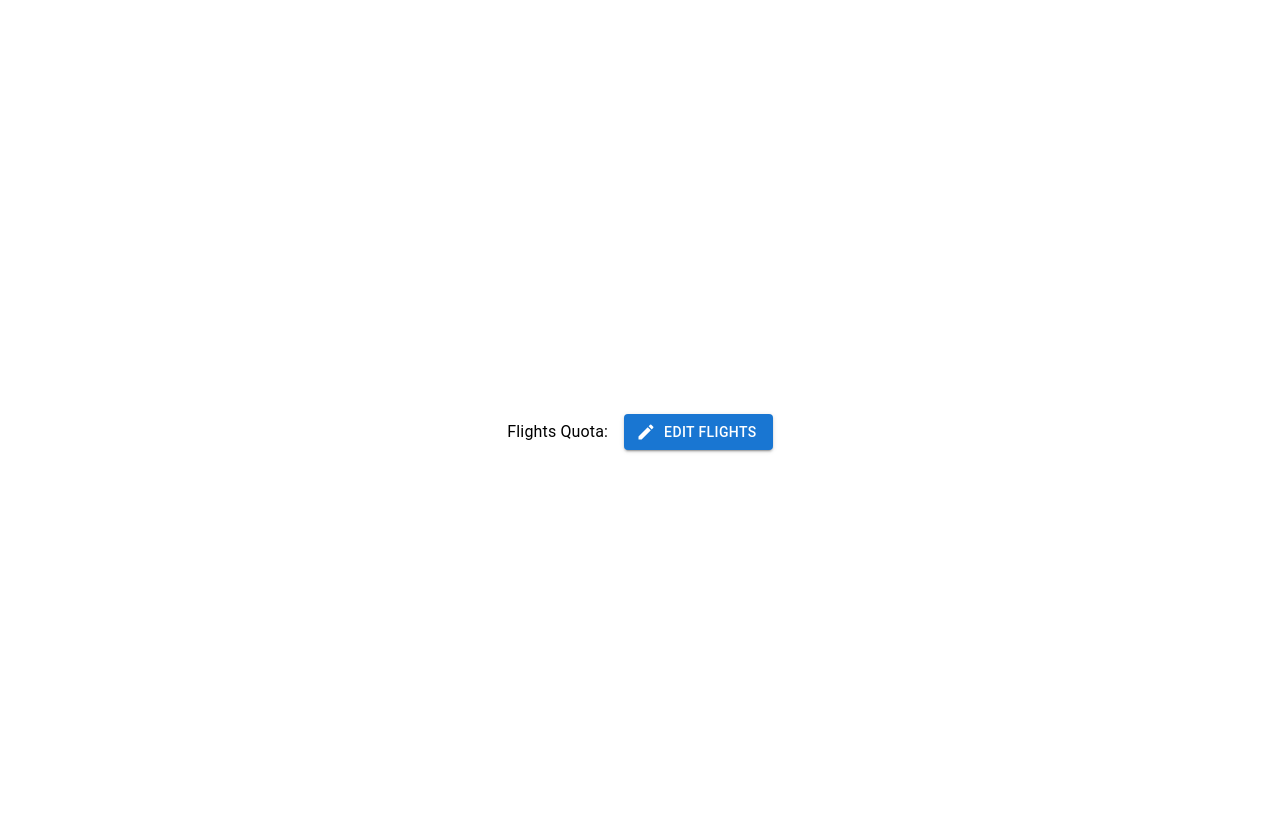
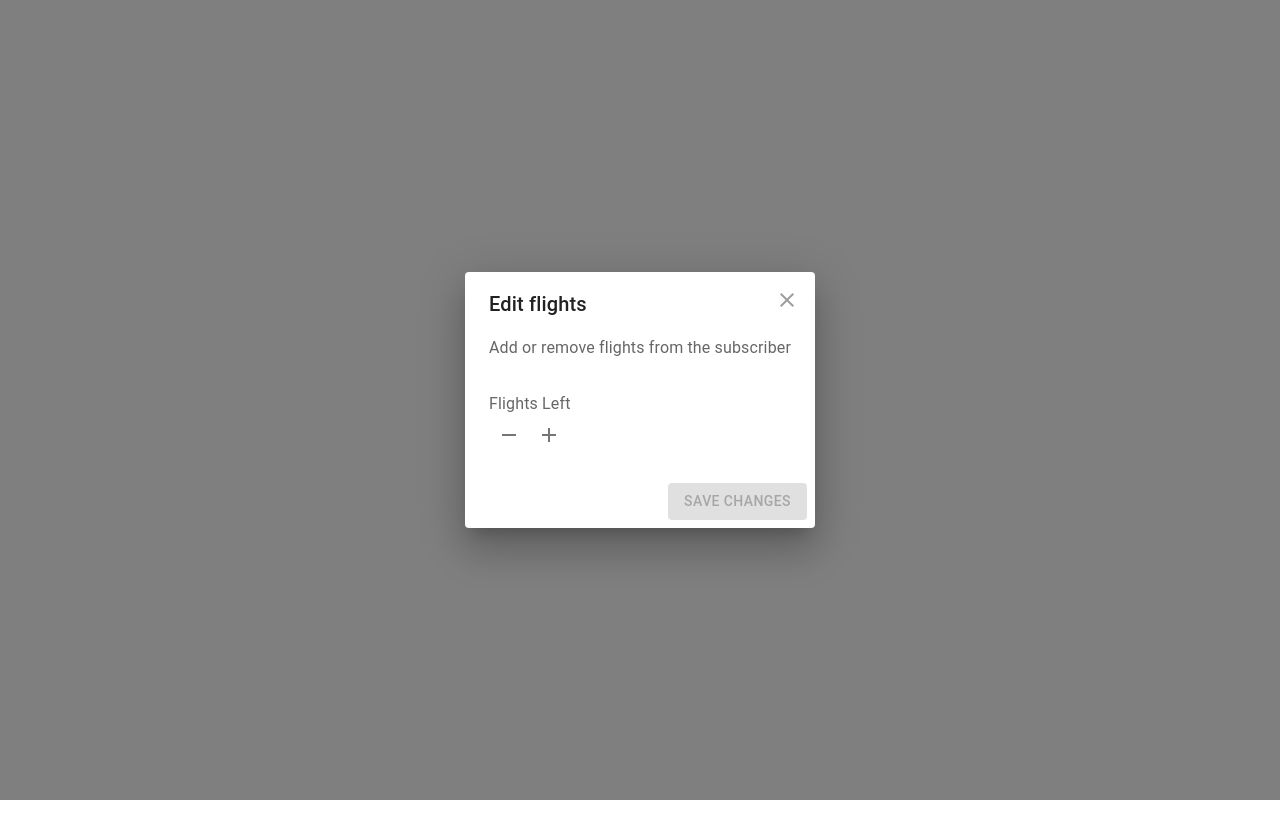
Before and after one commit to azymazy/flights-quota-modal, a React (Vite) app: page / in a window 1280 px wide. Both pictures are taken after a click on the button "EDIT FLIGHTS". Shown: the top 838 px of the page. Built offline with nearby package versions, Linux system fonts and the light colour scheme; no server answers.

Commit message:
Add ModalFlightsQuota

```diff
--- /dev/null
+++ b/src/features/ModalFlightsQuota/index.tsx
@@ -0,0 +1,130 @@
+import { useState } from 'react'
+import { useFlightsQuotaMutation } from '@/shared'
+import {
+  Button,
+  Dialog,
+  DialogActions,
+  DialogContent,
+  DialogContentText,
+  DialogTitle,
+  IconButton,
+  Stack,
+} from '@mui/material'
+import { Theme } from '@mui/material/styles'
+import { Notification } from '@/shared'
+import IconClose from '@mui/icons-material/Close'
+
+import { NumberControl } from './NumberControl'
+
+const MIN_QUOTA = 0
+const MAX_QUOTA = 3
+
+const QUOTA_INCREASING_MOTIVES = [
+  'Subscriber canceled flight',
+  'Airline canceled flight',
+  'Customer compensation',
+  'Other',
+]
+const QUOTA_DECREASING_MOTIVES = [
+  'Flight not redeposited after a flight cancellation',
+  'Subscriber had log in or password issues',
+  'Subscriber had issues when booking',
+  'Subscription has not renewed correctly',
+  'Other',
+]
+
+const IconCloseStyles = (theme: Theme) => ({
+  position: 'absolute',
+  right: 8,
+  top: 8,
+  color: theme.palette.grey[500],
+})
+
+type Quota = number
+
+type ModalFlightsQuotaProps = {
+  initialValue: Quota
+  isOpen: boolean
+  onClose: () => void
+}
+
+const getMotiveOptions = (initialValue, value) => {
+  if (value > initialValue) return QUOTA_INCREASING_MOTIVES
+  if (value < initialValue) return QUOTA_DECREASING_MOTIVES
+
+  return []
+}
+
+export function ModalFlightsQuota({
+  initialValue,
+  isOpen,
+  onClose,
+}: ModalFlightsQuotaProps) {
+  const [updatedQuota, setUpdatedQuota] = useState<Quota | null>(null)
+  const [motive, setMotive] = useState(null)
+  const quota = updatedQuota ?? initialValue
+  const { mutate, isError } = useFlightsQuotaMutation()
+
+  const motiveOptions = getMotiveOptions(initialValue, quota)
+  const isSaveButtonActive = quota !== initialValue && !!motive
+  const handleQuotaChange = (value: number) => {
+    if (value === initialValue) {
+      setMotive(null)
+    }
+    setUpdatedQuota(value)
+  }
+  const handleClose = () => {
+    setUpdatedQuota(null)
+    setMotive(null)
+    onClose()
+  }
+  const handleSave = () => {
+    mutate({ quota, motive })
+    handleClose()
+  }
+
+  return (
+    <>
+      {isError && <Notification message="Flights quota update failed" />}
+      <Dialog closeAfterTransition={false} open={isOpen} onClose={handleClose}>
+        <DialogTitle>Edit flights</DialogTitle>
+        <DialogContent>
+          <DialogContentText mb={4}>
+            Add or remove flights from the subscriber
+          </DialogContentText>
+          <Stack direction="row" justifyContent="space-between">
+            <NumberControl
+              min={MIN_QUOTA}
+              max={MAX_QUOTA}
+              onChange={handleQuotaChange}
+              value={quota}
+            />
+            {/*
+            <SelectMotive
+              disabled={quota === initialValue}
+              onChange={setMotive}
+              options={motiveOptions}
+              value={motive}
+            /> */}
+          </Stack>
+        </DialogContent>
+        <DialogActions>
+          <Button
+            disabled={!isSaveButtonActive}
+            onClick={handleSave}
+            variant="contained"
+          >
+            SAVE CHANGES
+          </Button>
+        </DialogActions>
+        <IconButton
+          aria-label="close"
+          onClick={handleClose}
+          sx={IconCloseStyles}
+        >
+          <IconClose />
+        </IconButton>
+      </Dialog>
+    </>
+  )
+}
--- /dev/null
+++ b/src/features/index.ts
@@ -0,0 +1 @@
+export * from './ModalFlightsQuota'
--- a/src/pages/flights-quota/ui.tsx
+++ b/src/pages/flights-quota/ui.tsx
@@ -1,7 +1,8 @@
-import { useFlightsQuotaQuery } from './api'
+import { useFlightsQuotaQuery } from '../../shared/api'
 import { Button, Stack, Typography } from '@mui/material'
 import IconEdit from '@mui/icons-material/Edit'
 import { useIsOpen } from '@/shared'
+import { ModalFlightsQuota } from '@/features'
 
 export function PageFlightsQuota() {
   const { data: quota, isPending } = useFlightsQuotaQuery()
@@ -17,11 +18,11 @@ export function PageFlightsQuota() {
           Edit flights
         </Button>
       </Stack>
-      {/* <ModalFlightsQuota
+      <ModalFlightsQuota
         onClose={onClose}
         initialValue={quota}
         isOpen={isOpen}
-      /> */}
+      />
     </Stack>
   )
 }
--- a/src/shared/index.ts
+++ b/src/shared/index.ts
@@ -1,2 +1,4 @@
+export * from './api'
 export * from './config'
 export * from './hooks'
+export * from './ui'
--- /dev/null
+++ b/src/shared/ui/Notification.tsx
@@ -0,0 +1,25 @@
+import { Alert, Snackbar, AlertProps } from '@mui/material'
+import { useIsOpen } from '@/shared'
+
+type NotificationProps = {
+  message: string
+  severity?: AlertProps['severity']
+}
+
+export function Notification({
+  message,
+  severity = 'error',
+}: NotificationProps) {
+  const { isOpen, onClose } = useIsOpen(true)
+
+  return (
+    <Snackbar
+      autoHideDuration={5000}
+      anchorOrigin={{ vertical: 'top', horizontal: 'right' }}
+      onClose={onClose}
+      open={isOpen}
+    >
+      <Alert severity={severity}>{message}</Alert>
+    </Snackbar>
+  )
+}
--- /dev/null
+++ b/src/shared/ui/index.ts
@@ -0,0 +1 @@
+export * from './Notification'
```
Also changed, not shown: src/features/ModalFlightsQuota/SelectMotive.tsx (added), src/shared/api.ts (renamed from src/pages/flights-quota/api.ts), src/shared/types.ts (added).
